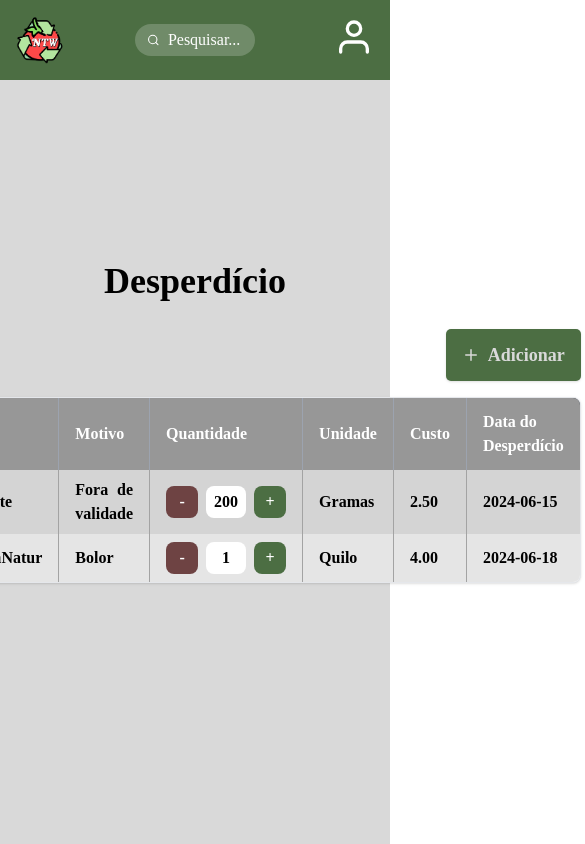
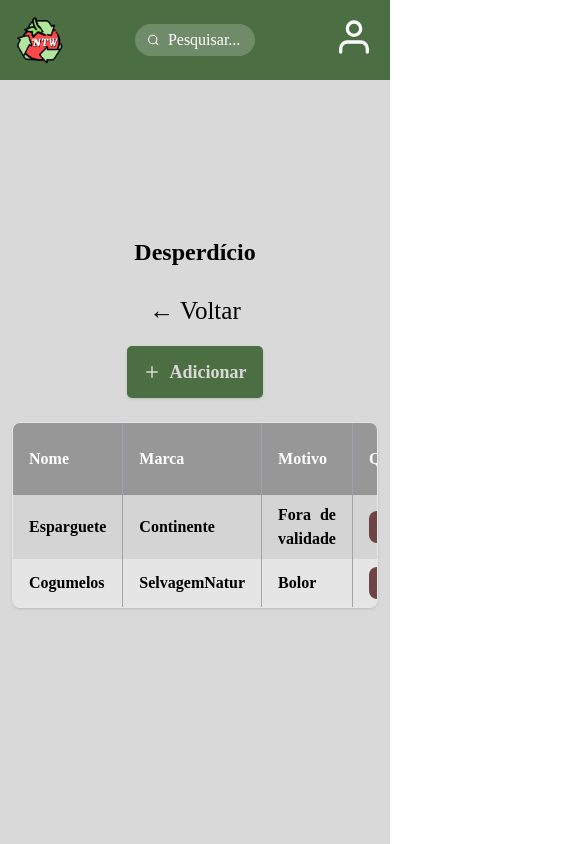
Before and after one commit to mimicarreira13/NotToWaste, a React (Vite) app: page /desperdicio in a window 390 px wide. Shown: the whole page, 585 px wide, since content can reach past the window. Built offline with nearby package versions, Linux system fonts and the light colour scheme; a web font is replaced by a local one.

Commit message:
feat: responsividade página stock e desperdicio

```diff
--- a/src/components/ModalSemOk.tsx
+++ b/src/components/ModalSemOk.tsx
@@ -39,7 +39,7 @@ export default function ModalSemOk({ open, title, message, children, buttons, on
     return (
         <div className="fixed inset-0 z-[9999] flex items-center justify-center">
             <div
-                className="absolute inset-0 bg-black/50 pointer-events-auto"
+                className="absolute  inset-0 bg-black/50 pointer-events-auto"
                 onClick={onClose}
                 aria-hidden="true"
             />
@@ -50,12 +50,16 @@ export default function ModalSemOk({ open, title, message, children, buttons, on
                 aria-labelledby="modal-title"
                 tabIndex={-1}
                 onClick={(e) => e.stopPropagation()}
-                className="relative bg-white rounded-lg shadow-xl w-full mx-4 overflow-hidden z-[10000] sm:max-w-lg md:max-w-2xl lg:max-w-3xl"
+                className="relative bg-white rounded-xl shadow-xl
+                            w-full mx-4
+                            max-w-[95vw] sm:max-w-lg md:max-w-2xl lg:max-w-3xl
+                            flex flex-col
+                            max-h-[90vh]"
             >
 {title && (
     <div
         id="modal-title"
-        className="modal-title border-b"
+        className="modal-title border-b rounded-t-xl"
         style={{ padding: "1.70rem 2rem" }} // 20px vertical, 32px horizontal
     >
         <h3 className="text-lg md:text-xl font-semibold">{title}</h3>
@@ -70,7 +74,7 @@ export default function ModalSemOk({ open, title, message, children, buttons, on
 .modal-body { font-size: 1.125rem; } /* ~18px */
 `}</style>
                 {/* body */}
-                <div className="modal-body px-7 py-5 max-h-[70vh] overflow-auto">
+                <div className="flex-1 px-4 sm:px-7 py-4 sm:py-5 overflow-y-auto">
                     {message && <p className="mb-4">{message}</p>}
                     {children}
                 </div>
--- a/src/components/Tabelas/CriarTabela.tsx
+++ b/src/components/Tabelas/CriarTabela.tsx
@@ -17,7 +17,7 @@ type TableProps<T> = {
   className?: string;
 };
 
-export function Table<T extends Record<string, any>>({
+export function Tabela<T extends Record<string, any>>({
   data,
   columns,
   rowKey,
@@ -34,7 +34,7 @@ export function Table<T extends Record<string, any>>({
   }
 
   return (
-    <div className={`rounded-lg overflow-hidden border bg-white shadow ${className ?? ""}`}>
+    <div className={`rounded-lg overflow-x-auto border bg-white shadow ${className ?? ""}`}>
       <table className="w-full border-collapse">
 
         <thead className="bg-gray-800">
--- a/src/components/forms/StockFormulario.tsx
+++ b/src/components/forms/StockFormulario.tsx
@@ -105,7 +105,6 @@ export default function ModalStock({ onClose, onAdded }: AdicionarForm) {
       if (!file) return;
       const reader = new FileReader();
       reader.onload = () => {
-        // para guardar a imagem em base64 dentro do objeto form (chave "imagem")
         (setForm as any)((prev: any) => ({ ...prev, imagem: reader.result as string }));
         const img = document.getElementById("preview") as HTMLImageElement | null;
         if (img) img.src = reader.result as string;
@@ -114,7 +113,7 @@ export default function ModalStock({ onClose, onAdded }: AdicionarForm) {
       }}
     />
 
-    <div className="mt-2">
+    <div className="mt-2  text-center ">
       <label
       htmlFor="imageInput"
       className="inline-block px-4 py-2 rounded bg-[#4C6E43] text-white"
@@ -126,7 +125,6 @@ export default function ModalStock({ onClose, onAdded }: AdicionarForm) {
       type="button"
       className="ml-2 px-3 py-2 rounded border"
       onClick={() => {
-        // limpar preview e valor do input
         (setForm as any)((prev: any) => {
         const copy = { ...prev };
         delete copy.imagem;
--- a/src/pages/Desperdicio.tsx
+++ b/src/pages/Desperdicio.tsx
@@ -1,7 +1,7 @@
 import {useNavigate} from "react-router-dom";
 import desperdicioDataJSON from "../tmp/dataDesperdicio.json";
 import {useState} from "react";
-import { Table } from "../components/Tabelas/CriarTabela.tsx";
+import { Tabela } from "../components/Tabelas/CriarTabela.tsx";
 import type { Column } from "../components/Tabelas/CriarTabela.tsx";
 import BotaoAdicionar from "../components/BotaoAdicionar";
 import DesperdicioFormulario from "../components/forms/DesperdicioFormulario";
@@ -43,11 +43,13 @@ const desperdicioColumns: Column<IngredientesTabela>[] = [
 export default function Desperdicio() {
     return (
 
-        <div className="p-6">
+        <div className="w-full min-h-full flex flex-col p-3 sm:p-6">
 
-            <h1 className="text-4xl md:text-5l mb-7 text-center font-bold">Desperdício</h1>
+            <h1 className="text-2xl sm:text-3xl md:text-4xl text-center font-bold mb-6">
+                Desperdício
+            </h1>
 
-            <div className="flex items-center justify-between mb-4">
+            <div className="flex flex-col sm:flex-row items-center justify-between gap-4 mb-6">
 
 
                 <BackButton />
@@ -59,12 +61,11 @@ export default function Desperdicio() {
                 />
 
             </div>
-
-            <Table
-                data={desperdicioData}
-                columns={desperdicioColumns}
-                rowKey={(i) => i.id}
-            />
+                <Tabela
+                    data={desperdicioData}
+                    columns={desperdicioColumns}
+                    rowKey={(i) => i.id}
+                />
 
         </div>
     );
--- a/src/pages/Stock.tsx
+++ b/src/pages/Stock.tsx
@@ -1,7 +1,7 @@
 import {useNavigate} from "react-router-dom";
 import stockDataJSON from "../tmp/dataStock.json";
 import {useState} from "react";
-import { Table } from "../components/Tabelas/CriarTabela.tsx";
+import { Tabela } from "../components/Tabelas/CriarTabela.tsx";
 import type { Column } from "../components/Tabelas/CriarTabela.tsx";
 import BotaoAdicionar from "../components/BotaoAdicionar";
 import StockFormulario from "../components/forms/StockFormulario";
@@ -44,11 +44,13 @@ export default function StockPage() {
 
     return (
 
-         <div className="p-6">
+         <div className="w-full min-h-full flex flex-col p-3 sm:p-6">
 
-            <h1 className="text-4xl md:text-5l mb-7 text-center font-bold">Stock</h1>
+            <h1 className="text-2xl sm:text-3xl md:text-4xl text-center font-bold mb-6">
+                Stock
+            </h1>
 
-            <div className="flex items-center justify-between mb-4">
+            <div className="flex flex-col sm:flex-row items-center justify-between gap-4 mb-6">
 
                 <BackButton />
 
@@ -60,7 +62,7 @@ export default function StockPage() {
 
             </div>
 
-            <Table
+            <Tabela
                 data={stockData}
                 columns={stockColumns}
                 rowKey={(i) => i.id}
```
